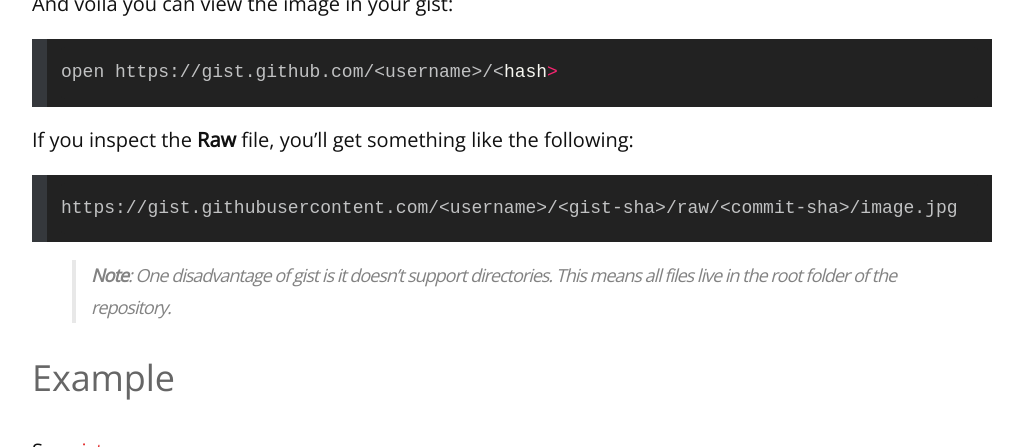
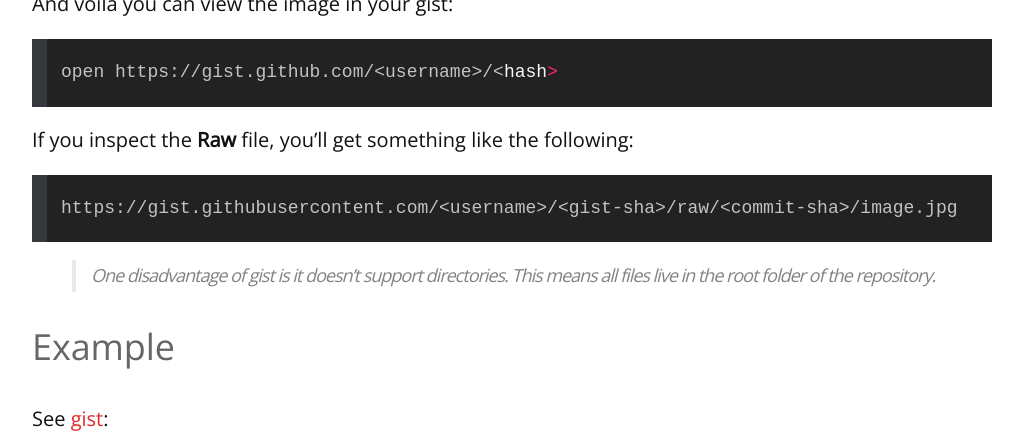
Before and after one commit to remarkablemark/remarkablemark.github.io, a Jekyll site: the page built from _posts/2016/2016-06-16-how-to-add-image-to-gist.md, in a window 1280 px wide and 900 px high, scrolled down 1229 px, cut to the strip 0-447 px from the top of the window. Shown: the whole strip, without its empty margins (128-1151 px from the left). Built offline with Jekyll 4.4.1, drawn with Linux system fonts in a browser that asks for light colours; comment, search, counter and statistics services are not loaded; some of the changed lines change nothing that is shown.

Commit message:
fix(posts): update "How to add an image to a GitHub gist"
Post: 2016-06-16-how-to-add-image-to-gist.md

Disable Cloudflare email address obfuscation inside code blocks.

````diff
--- a/_posts/2016/2016-06-16-how-to-add-image-to-gist.md
+++ b/_posts/2016/2016-06-16-how-to-add-image-to-gist.md
@@ -1,10 +1,12 @@
 ---
 layout: post
 title: How to add an image to a GitHub gist
-date: 2016-06-16 23:57:00 -4000
+date: 2016-06-16 23:57:00
 excerpt: How to add images or other static files to a GitHub gist. The trick is to use gist like a Git repository.
-categories: gist git GitHub image static file
+categories: gist github image
 ---
+
+<!--email_off-->
 
 Did you know you can upload images (and other static files) to a [gist](https://gist.github.com) simply because it's a Git repository?
 
@@ -14,6 +16,7 @@
 
 1. Create or find a [gist](https://gist.github.com) that you own.
 2. Clone your gist (replace `<hash>` with your gist's hash):
+
    ```sh
    # with ssh
    git clone git@gist.github.com:<hash>.git mygist
@@ -23,17 +26,20 @@
    ```
 
 3. Change to your gist's directory:
+
    ```sh
    cd mygist
    ```
 
 4. Add and commit the image:
+
    ```sh
    git add image.jpg
    git commit -m "Add image to gist"
    ```
 
 5. Update remote:
+
    ```sh
    git push origin master
    ```
@@ -50,7 +56,7 @@
 https://gist.githubusercontent.com/<username>/<gist-sha>/raw/<commit-sha>/image.jpg
 ```
 
-> **Note**: One disadvantage of gist is it doesn't support directories.
+> One disadvantage of gist is it doesn't support directories.
 > This means all files live in the root folder of the repository.
 
 ### Example
@@ -58,3 +64,5 @@
 See [gist](https://gist.github.com/remarkablemark/feff40b0a522f0c41c4eff0b77ea1d47):
 
 {% gist feff40b0a522f0c41c4eff0b77ea1d47 %}
+
+<!--/email_off-->
````
